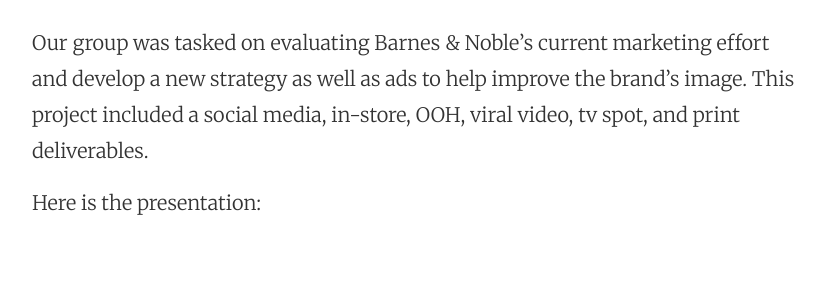
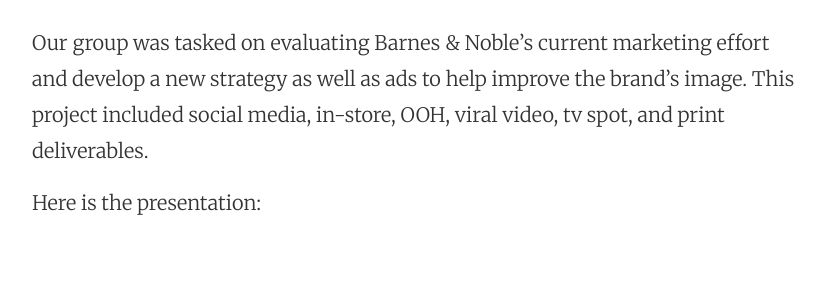
Before and after one commit to tkruml/tkruml.github.io, a Jekyll site: the page built from advertising-project.md, in a window 1280 px wide. Shown: the part 272-567 px from the top of the page, without its empty margins (224-1055 px from the left). Built offline with Jekyll 4.4.1, drawn with Linux system fonts in a browser that asks for light colours; nearby versions of some CDN libraries.

```diff
--- a/advertising-project.md
+++ b/advertising-project.md
@@ -4,6 +4,6 @@ title: Advertising Project
 permalink: /advertising-project/
 ---
 
-Our group was tasked on evaluating Barnes & Noble's current marketing effort and develop a new strategy as well as ads to help improve the brand's image. This project included a social media, in-store, OOH, viral video, tv spot, and print deliverables.
+Our group was tasked on evaluating Barnes & Noble's current marketing effort and develop a new strategy as well as ads to help improve the brand's image. This project included social media, in-store, OOH, viral video, tv spot, and print deliverables.
 
 Here is the presentation:
```
